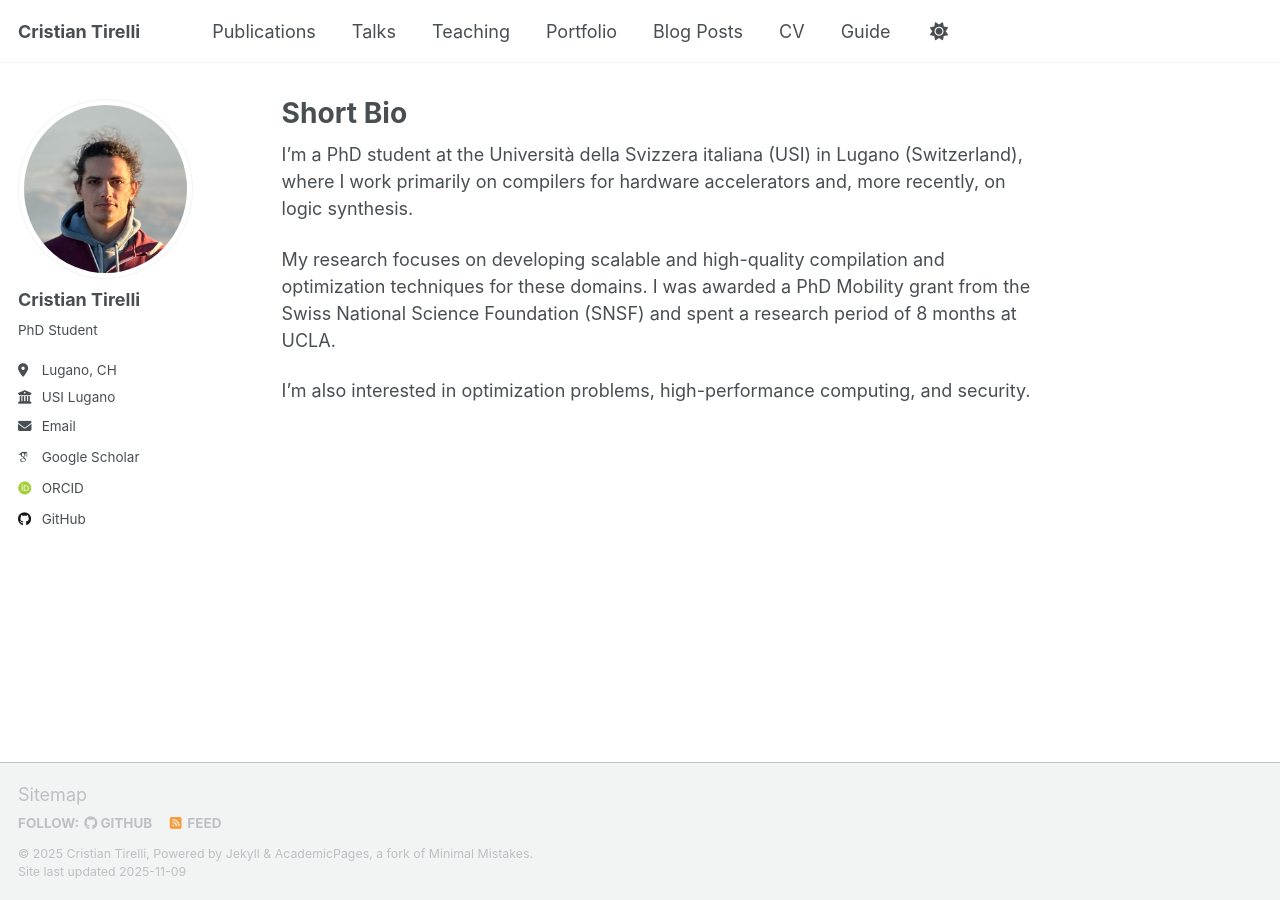
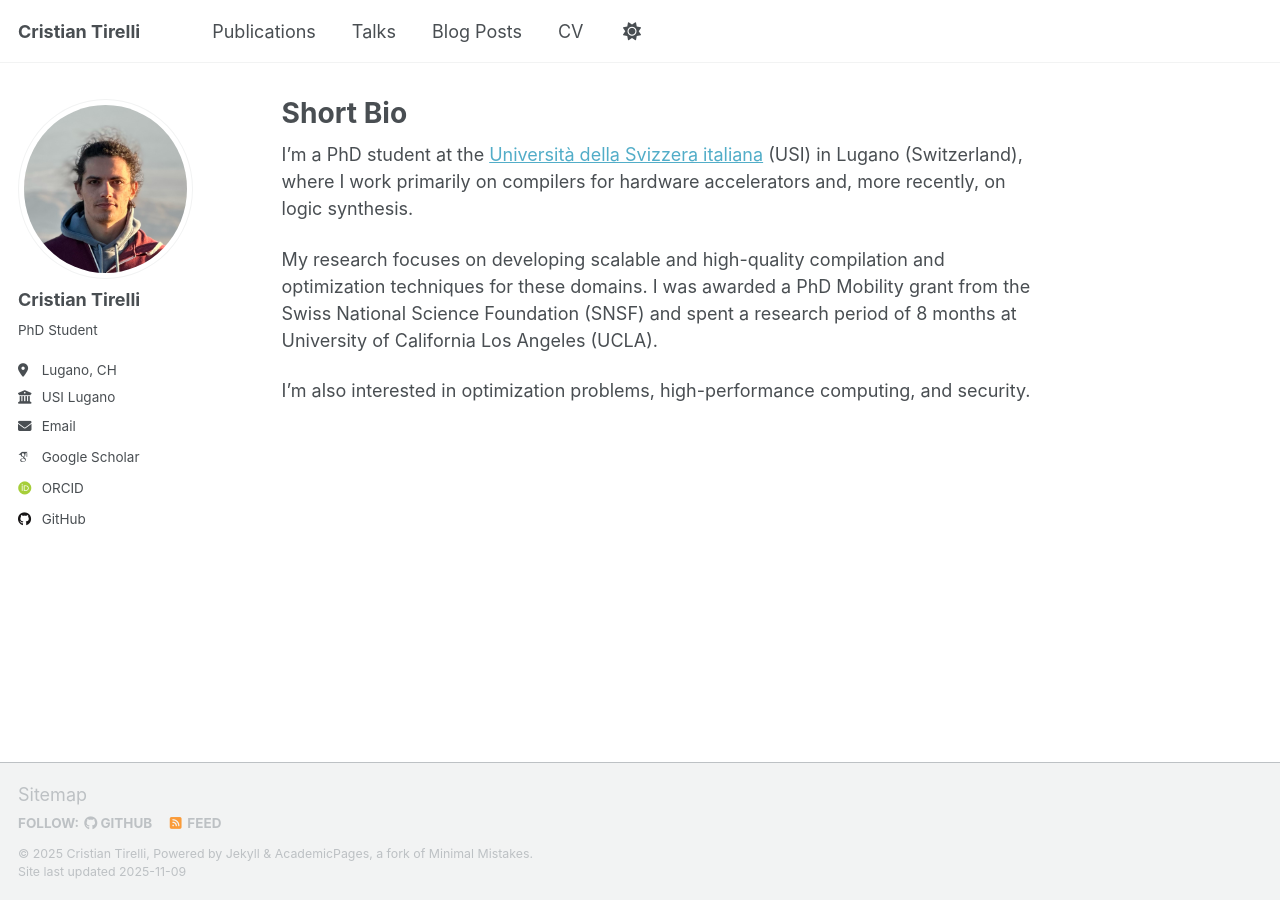
Before and after one commit to CristianTirelli/cristiantirelli.github.io, a Jekyll site: the page built from _pages/about.md, in a window 1280 px wide. Built offline with Jekyll 4.4.1, drawn with Linux system fonts in a browser that asks for light colours; some web fonts are replaced; a script that is not in the unit is left out.

Commit message:
initial setup

```diff
--- a/_pages/about.md
+++ b/_pages/about.md
@@ -7,8 +7,8 @@ redirect_from:
   - /about.html
 ---
 
-I’m a PhD student at the Università della Svizzera italiana (USI) in Lugano (Switzerland), where I work primarily on compilers for hardware accelerators and, more recently, on logic synthesis.
+I’m a PhD student at the [Università della Svizzera italiana](https://www.usi.ch/en) (USI) in Lugano (Switzerland), where I work primarily on compilers for hardware accelerators and, more recently, on logic synthesis.
 
-My research focuses on developing scalable and high-quality compilation and optimization techniques for these domains. I was awarded a PhD Mobility grant from the Swiss National Science Foundation (SNSF) and spent a research period of 8 months at UCLA.
+My research focuses on developing scalable and high-quality compilation and optimization techniques for these domains. I was awarded a PhD Mobility grant from the Swiss National Science Foundation (SNSF) and spent a research period of 8 months at University of California Los Angeles (UCLA).
 
 I’m also interested in optimization problems, high-performance computing, and security.
```
Also changed, not shown: _data/navigation.yml (+0 -12 lines).
